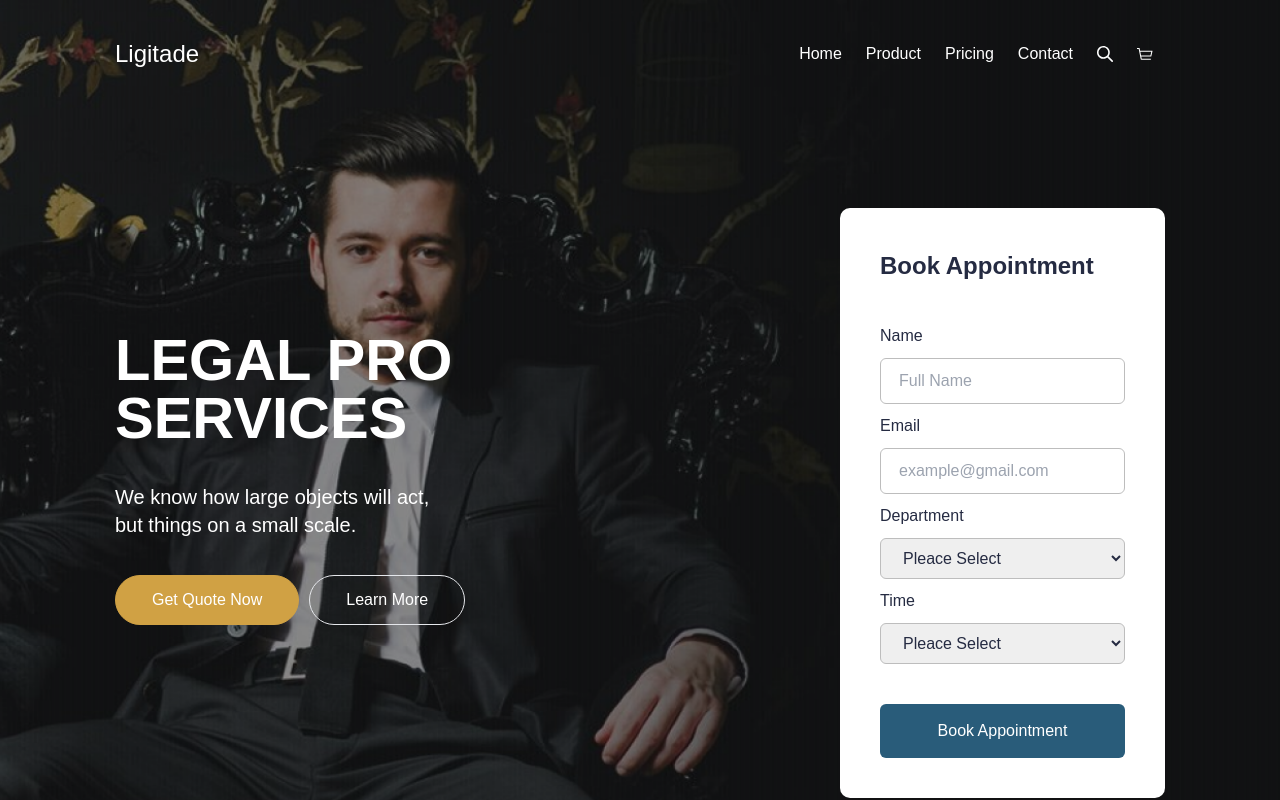
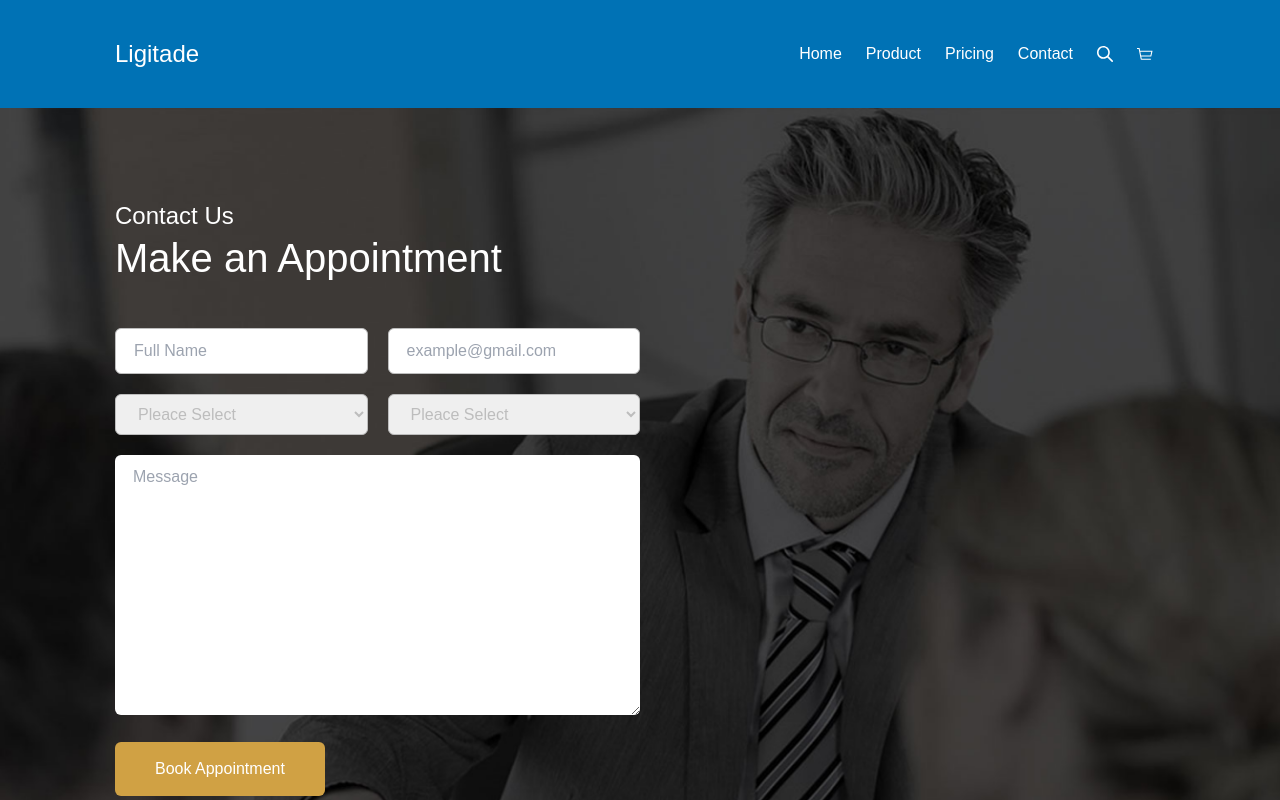
Before and after one commit to Abdulloh018/Ligitade, a Vue app: page /contact in a window 1280 px wide. Shown: the top 800 px of the page. Built offline with nearby package versions, Linux system fonts and the light colour scheme.

Commit message:
added router and changed some features

```diff
--- a/package.json
+++ b/package.json
@@ -12,7 +12,8 @@
     "@vuelidate/core": "^2.0.2",
     "@vuelidate/validators": "^2.0.2",
     "core-js": "^3.8.3",
-    "vue": "^3.2.13"
+    "vue": "^3.2.13",
+    "vue-router": "^4.1.6"
   },
   "devDependencies": {
     "@babel/core": "^7.12.16",
--- a/src/App.vue
+++ b/src/App.vue
@@ -1,37 +1,10 @@
 <template>
-  <HeaderContent />
-  <AdviceContent />
-  <WhoWeAre />
-  <ClientsSection />
-  <AttorneysSection />
-  <ContactSection />
-  <FreeConsultation />
-  <FooterContent />
+  <router-view></router-view>
 </template>
 
 <script>
-
-import HeaderContent from "@/components/layouts/Header.vue"
-import AdviceContent from "@/components/layouts/Advice.vue"
-import WhoWeAre from "@/components/layouts/WhoWeAre.vue"
-import ClientsSection from "@/components/layouts/Clients.vue"
-import AttorneysSection from "@/components/layouts/Attorneys.vue"
-import ContactSection from "@/components/layouts/Contact.vue"
-import FreeConsultation from "@/components/layouts/Consultation.vue"
-import FooterContent from "@/components/layouts/Footer.vue"
-
 export default {
   name: 'App',
-  components: {
-    HeaderContent,
-    AdviceContent,
-    WhoWeAre,
-    ClientsSection,
-    AttorneysSection,
-    ContactSection,
-    FreeConsultation,
-    FooterContent
-  }
 }
 </script>
 
--- a/src/assets/styles/output.css
+++ b/src/assets/styles/output.css
@@ -767,6 +767,11 @@ video {
   border-color: inherit;
 }
 
+.bg-\[\#0072B5\] {
+  --tw-bg-opacity: 1;
+  background-color: rgb(0 114 181 / var(--tw-bg-opacity));
+}
+
 .bg-\[\#252B42\] {
   --tw-bg-opacity: 1;
   background-color: rgb(37 43 66 / var(--tw-bg-opacity));
@@ -795,15 +800,6 @@ video {
 .bg-white {
   --tw-bg-opacity: 1;
   background-color: rgb(255 255 255 / var(--tw-bg-opacity));
-}
-
-.bg-\[\] {
-  background-color: ;
-}
-
-.bg-\[\#0072B5\] {
-  --tw-bg-opacity: 1;
-  background-color: rgb(0 114 181 / var(--tw-bg-opacity));
 }
 
 .p-10 {
@@ -897,6 +893,11 @@ video {
   padding-bottom: 0.75rem;
 }
 
+.py-7 {
+  padding-top: 1.75rem;
+  padding-bottom: 1.75rem;
+}
+
 .py-8 {
   padding-top: 2rem;
   padding-bottom: 2rem;
@@ -910,11 +911,6 @@ video {
 .py-\[15px\] {
   padding-top: 15px;
   padding-bottom: 15px;
-}
-
-.py-7 {
-  padding-top: 1.75rem;
-  padding-bottom: 1.75rem;
 }
 
 .pb-16 {
@@ -935,10 +931,6 @@ video {
 
 .text-center {
   text-align: center;
-}
-
-.text-start {
-  text-align: start;
 }
 
 .text-2xl {
@@ -1057,10 +1049,6 @@ video {
   .sm\:py-\[15px\] {
     padding-top: 15px;
     padding-bottom: 15px;
-  }
-
-  .sm\:text-center {
-    text-align: center;
   }
 
   .sm\:text-start {
--- a/src/components/Blocks/Navbar.vue
+++ b/src/components/Blocks/Navbar.vue
@@ -1,13 +1,14 @@
 <template>
-  <nav class="container flex justify-between items-center py-9 px-2 maxWidthsm:px-0">
-    <div>
+  <nav class="flex justify-between items-center py-9 px-2 maxWidthsm:px-0">
+    <div class="container flex justify-between items-center">
+      <div>
       <p class="text-[24px] ">Ligitade</p>
     </div>
     <ul class="flex items-center hidden md:flex">
-      <li class="px-3"><a href="#">Home</a></li>
+      <li class="px-3"><a href="#"><router-link to="/">Home</router-link></a></li>
       <li class="px-3"><a href="#">Product</a></li>
       <li class="px-3"><a href="#">Pricing</a></li>
-      <li class="px-3"><a href="#">Contact</a></li>
+      <li class="px-3"><a href="#"><router-link to="/contact">Contact</router-link></a></li>
       <li class="px-3"><a href="#"><img src="@/assets/svg/search.svg" alt=""></a></li>
       <li class="px-3"><a href="#"><img src="@/assets/svg/karzinka.svg" alt=""></a></li>
     </ul>
@@ -16,6 +17,7 @@
       <li class="px-3"><a href="#"><img src="@/assets/svg/karzinka.svg" alt=""></a></li>
       <li class="px-3"><a href="#"><img src="@/assets/svg/menu.svg" alt=""></a></li>
     </ul>
+    </div>
   </nav>
 </template>
 <script>
--- /dev/null
+++ b/src/components/Home/Index.vue
@@ -0,0 +1,41 @@
+<template>
+  <div>
+    <HeaderContent />
+    <AdviceContent />
+    <WhoWeAre />
+    <ClientsSection />
+    <AttorneysSection />
+    <ContactSection />
+    <FreeConsultation />
+    <FooterContent />
+  </div>
+</template>
+
+<script>
+
+import HeaderContent from "@/components/layouts/Header.vue"
+import AdviceContent from "@/components/layouts/Advice.vue"
+import WhoWeAre from "@/components/layouts/WhoWeAre.vue"
+import ClientsSection from "@/components/layouts/Clients.vue"
+import AttorneysSection from "@/components/layouts/Attorneys.vue"
+import ContactSection from "@/components/layouts/Contact.vue"
+import FreeConsultation from "@/components/layouts/Consultation.vue"
+import FooterContent from "@/components/layouts/Footer.vue"
+
+export default {
+  name: "IndexVue",
+  components: {
+    HeaderContent,
+    AdviceContent,
+    WhoWeAre,
+    ClientsSection,
+    AttorneysSection,
+    ContactSection,
+    FreeConsultation,
+    FooterContent
+  }
+}
+</script>
+<style>
+
+</style>
--- /dev/null
+++ b/src/components/pages/ContactPage.vue
@@ -0,0 +1,24 @@
+<template>
+  <NavbarContent />
+  <ContactSection />
+  <FooterContent />
+</template>
+<script>
+import NavbarContent from "@/components/Blocks/Navbar.vue"
+import FooterContent from "@/components/layouts/Footer.vue"
+import ContactSection from "@/components/layouts/Contact.vue"
+
+export default {
+  name: "ContactPage",
+  components: {
+    NavbarContent,
+    ContactSection,
+    FooterContent
+  }
+}
+</script>
+<style scoped>
+  nav {
+    background-color: #0072B5;
+  }
+</style>
--- /dev/null
+++ b/src/components/router/router.js
@@ -0,0 +1,33 @@
+import { createRouter, createWebHistory } from "vue-router"
+import Index from "@/components/Home/Index.vue"
+import ContactPage from "@/components/pages/ContactPage.vue"
+
+const routes = [
+  {
+    path: '/',
+    name: 'home',
+    component: Index
+  },
+  // {
+  //   path: '/product',
+  //   name: 'product',
+  //   component: Product
+  // },
+  // {
+  //   path: '/pricing',
+  //   name: 'pricing',
+  //   component: Pricing
+  // },
+  {
+    path: '/contact',
+    name: 'contact',
+    component: ContactPage
+  }
+]
+
+const router = createRouter({
+  routes,
+  history: createWebHistory(process.env.BASE_URL)
+})
+
+export default router
--- a/src/main.js
+++ b/src/main.js
@@ -1,4 +1,9 @@
 import { createApp } from 'vue'
 import App from './App.vue'
+import router from "@/components/router/router"
 
-createApp(App).mount('#app')
+const app = createApp(App)
+
+app
+  .use(router)
+  .mount('#app')
```
Also changed, not shown: 1 other file (tests, documents, lock files or other folders).
